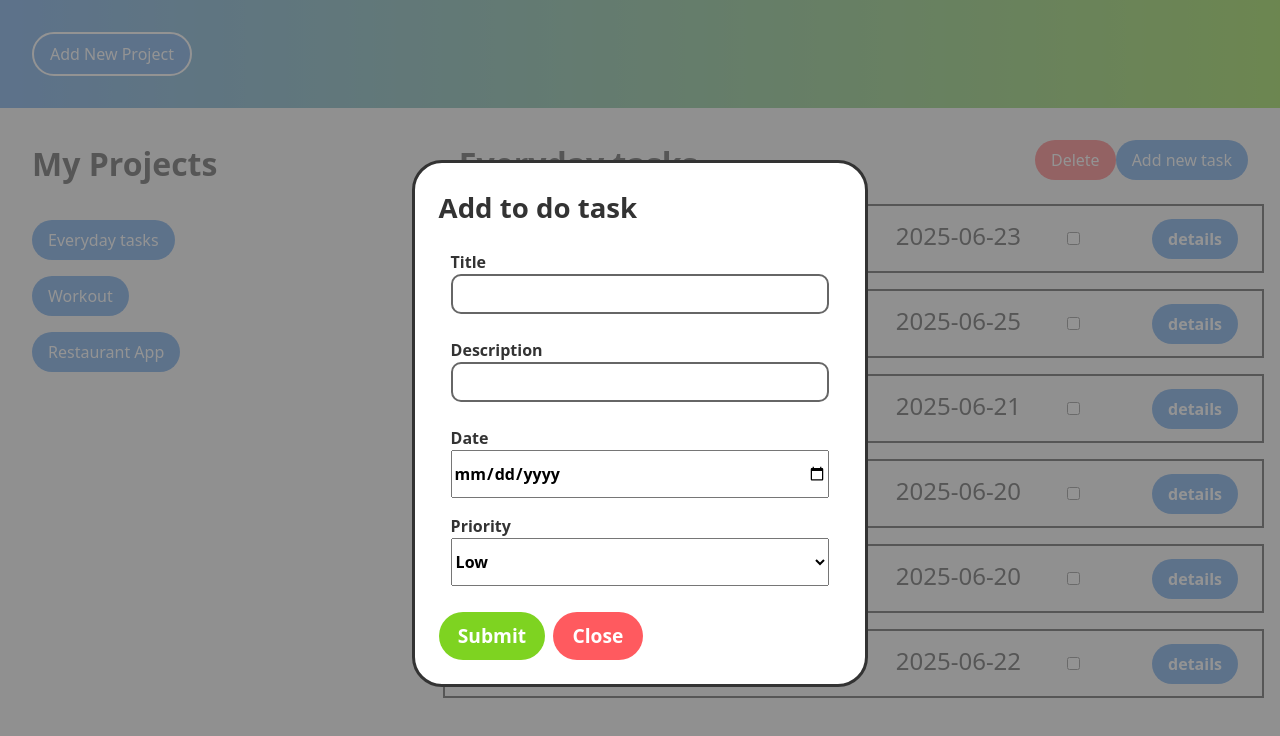
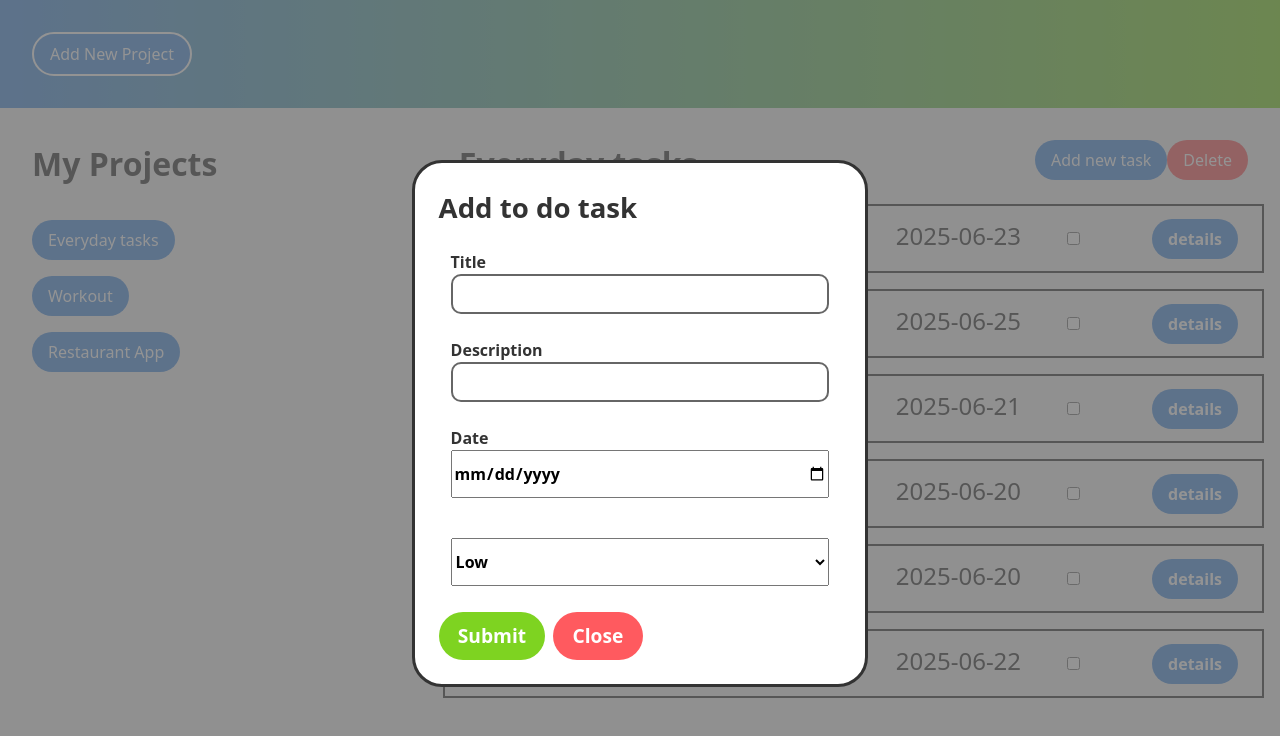
Before and after one commit to V1IRuZ/todo-list, a website built with webpack: page src/template.html in a window 1280 px wide. Both pictures are taken after a click on the button "Add new task". Built offline with nearby package versions, Linux system fonts and the light colour scheme.

Commit message:
Convert task modal from DOM to HTML
The task modal was moved to the HTML file because it makes adding and editing tasks much simpler. For this reason, the handling of the modal events was moved to the modals.js module and the task modal creation module itself was removed.

The task add button itself is now added to the main-project-DOM.js module. In addition, the button is now rendered in the same function as the project delete button.

```diff
--- a/src/index.js
+++ b/src/index.js
@@ -1,11 +1,13 @@
 import { renderDOM } from "./render-DOM";
-import { getProjectModal } from "./modals";
-import { getProjects, defaultProject } from "./projects";
+import { getProjectModal, getTaskModal, editTaskModal } from "./modals";
+import { getProjects } from "./projects";
 import "./styles.css";
 
 function renderChanges () {
     renderDOM();
+    getTaskModal();
     getProjectModal();
+    editTaskModal();
     console.log(getProjects());
 }
 
--- a/src/main-project-DOM.js
+++ b/src/main-project-DOM.js
@@ -1,5 +1,4 @@
 import { withActiveProject, getActiveProject } from "./projects";
-import { addTasksDOM } from "./task-modal";
 import { resetDOM, addGlobalEventListener } from "./utils";
 
 const main = document.createElement("main");
@@ -14,6 +13,12 @@ activeProjectH1.textContent = "No project selected";
 activeProjectHeaderDiv.appendChild(activeProjectH1)
 
 const addTasksDiv = document.createElement("div");
+
+const addNewToDoBtn = document.createElement("button");
+addNewToDoBtn.classList.add("add-task");
+addNewToDoBtn.textContent = "Add new task";
+addTasksDiv.appendChild(addNewToDoBtn);
+
 const removeProjectBtn = document.createElement("button");
 removeProjectBtn.textContent = "Delete";
 removeProjectBtn.classList.add("remove-project");
@@ -21,8 +26,9 @@ addTasksDiv.appendChild(removeProjectBtn);
 
 activeProjectHeaderDiv.appendChild(addTasksDiv);
 
-function addProjectDeleteBtn(container) {
+function addActiveProjectBtns(container) {
     withActiveProject(() => {
+        container.appendChild(addNewToDoBtn);
         container.appendChild(removeProjectBtn);
     })
 }
@@ -91,7 +97,7 @@ function makeTaskCard() {
             detailsDiv.appendChild(detailsDescription);
             detailsDiv.appendChild(detailPriority);
 
-            const buttonsDiv = document.createElement("button");
+            const buttonsDiv = document.createElement("div");
             buttonsDiv.classList.add("edit-tasks")
             buttonsDiv.classList.add("hide");
 
@@ -100,7 +106,13 @@ function makeTaskCard() {
             removeTaskBtn.textContent = "delete";
             removeTaskBtn.setAttribute("data-index", index);
 
+            const ediTaskBtn = document.createElement("button");
+            ediTaskBtn.classList.add("edit-btn");
+            ediTaskBtn.textContent = "edit";
+            ediTaskBtn.setAttribute("data-index", index);
+
             buttonsDiv.appendChild(removeTaskBtn);
+            buttonsDiv.appendChild(ediTaskBtn);
 
             makeCardContainer.appendChild(makeTaskCardDiv);
             makeCardContainer.appendChild(detailsDiv);
@@ -131,8 +143,7 @@ addGlobalEventListener("click", ".details-btn", e => {
 
 const renderActiveProjectDOM = () => {
     updateActiveProjectH1();
-    addProjectDeleteBtn(addTasksDiv);
-    addTasksDOM(addTasksDiv);
+    addActiveProjectBtns(addTasksDiv);
     activeProjectDiv.appendChild(activeProjectHeaderDiv);
 
     makeTaskCard();
--- a/src/modals.js
+++ b/src/modals.js
@@ -1,13 +1,26 @@
 import { renderDOM } from "./render-DOM";
-import { makeNewProject, setActiveProject } from "./projects";
+import { renderActiveProjectDOM } from "./main-project-DOM";
+import { makeNewProject, setActiveProject, addToDoToCurrentProject, getActiveProject } from "./projects";
 import { closeModal } from "./utils";
 
-export function getProjectModal() {
-    const addProjectBtn = document.querySelector(".add-project");
-    const projectModal = document.querySelector("#project-modal");
-    const projectForm = document.querySelector(".project-form");
+// Project modal
+const addProjectBtn = document.querySelector(".add-project");
+const projectModal = document.querySelector("#project-modal");
+const projectForm = document.querySelector(".project-form");
+
+// Task Modal
+
+const taskModal = document.querySelector(".task-modal");
+const taskForm = document.querySelector(".task-form");
+const taskModalCloseBtn = document.querySelector(".close-task");
+
+const taskTitle = document.querySelector("#task-title");
+const taskDescription = document.querySelector("#task-description");
+const taskDueDate = document.querySelector("#task-start");
+const taskPriority = document.querySelector("#priority");
 
 
+function getProjectModal() {
     addProjectBtn.addEventListener("click", () => {
         projectModal.showModal();
     })
@@ -28,3 +41,41 @@ export function getProjectModal() {
         closeModal(e, projectModal, projectForm)
     });
 }
+
+
+function getTaskModal() {
+    const addNewToDoBtn = document.querySelector(".add-task");
+
+    addNewToDoBtn.addEventListener("click", () => {
+        taskModal.showModal();
+    })
+
+    taskForm.addEventListener("submit", e => {
+        addToDoToCurrentProject(taskTitle.value, taskDescription.value, taskDueDate.value, taskPriority.value);
+        closeModal(e, taskModal, taskForm);
+        renderActiveProjectDOM();
+    })
+
+    taskModalCloseBtn.addEventListener("click", e => {
+        closeModal(e, taskModal, taskForm);
+    })
+}
+
+
+function editTaskModal() {
+
+    const activeProjectTasks = getActiveProject().tasks;
+    const editTaskBtns = document.querySelectorAll(".edit-btn");
+
+    editTaskBtns.forEach((button, index) => {
+        button.addEventListener("click", e => {
+            taskTitle.value = `${activeProjectTasks[index].title}`;
+            console.log("clicked");
+
+            taskModal.showModal();
+        })
+    })
+}
+
+
+export { getProjectModal, getTaskModal, editTaskModal }
--- a/src/render-DOM.js
+++ b/src/render-DOM.js
@@ -18,6 +18,12 @@ addGlobalEventListener("click", ".remove-task", e => {
     renderActiveProjectDOM();
 })
 
+// TESTI PAINIKE MUOKKAUSTA VARTEN
+// addGlobalEventListener("click", ".edit-btn", e => {
+//     const editModal = document.querySelector("#task-modal");
+//     editModal.showModal();
+// })
+
 const content = document.querySelector("#content");
 
 function renderDOM() {
--- a/src/task-modal.js
+++ /dev/null
@@ -1,119 +0,0 @@
-import { renderActiveProjectDOM } from "./main-project-DOM";
-import { addToDoToCurrentProject, withActiveProject } from "./projects";
-import { closeModal } from "./utils";
-
-const addNewToDoBtn = document.createElement("button");
-addNewToDoBtn.classList.add("add-task");
-addNewToDoBtn.textContent = "Add new task";
-
-const taskModal = document.createElement("dialog");
-taskModal.id = "task-modal"
-
-const taskForm = document.createElement("form");
-taskForm.setAttribute("action", "");
-taskForm.setAttribute("method", "dialog");
-taskForm.classList.add("task-form");
-
-const taskFormHeader = document.createElement("h1");
-taskFormHeader.textContent = "Add to do task";
-
-const taskFormFieldset = document.createElement("fieldset");
-
-function makeFormFieldsetDivs (labelText, labelFor, inputType) {
-
-    const taskFormDiv = document.createElement("div")
-
-    const taskFormLabel = document.createElement("label");
-    taskFormLabel.textContent = labelText;
-    taskFormLabel.setAttribute("for", labelFor);
-
-    const taskFormInput = document.createElement("input");
-    taskFormInput.id = labelFor;
-    taskFormInput.setAttribute("type", inputType);
-
-    taskFormDiv.appendChild(taskFormLabel);
-    taskFormDiv.appendChild(taskFormInput);
-
-    taskFormFieldset.appendChild(taskFormDiv);
-}
-
-makeFormFieldsetDivs("Title", "task-title", "text");
-makeFormFieldsetDivs("Description", "task-description", "text");
-makeFormFieldsetDivs("Date", "task-start", "date");
-
-const taskFormPriorityDiv = document.createElement("div");
-
-const taskFormPriorityLabel = document.createElement("label");
-taskFormPriorityLabel.textContent = "Priority";
-taskFormPriorityLabel.setAttribute("for", "priority");
-
-const taskFormPrioritySelect = document.createElement("select");
-taskFormPrioritySelect.id = "priority";
-
-function makePriorityOption(name) {
-    const priorityOption = document.createElement("option");
-    priorityOption.textContent = name
-    priorityOption.value = name
-
-    taskFormPrioritySelect.appendChild(priorityOption);
-}
-
-makePriorityOption("Low");
-makePriorityOption("Medium");
-makePriorityOption("High");
-makePriorityOption("Critical");
-
-taskFormPriorityDiv.appendChild(taskFormPriorityLabel)
-taskFormPriorityDiv.appendChild(taskFormPrioritySelect);
-taskFormFieldset.appendChild(taskFormPriorityDiv)
-
-
-
-const taskModalBtnsDiv = document.createElement("div");
-taskModalBtnsDiv.classList.add("task-btns");
-
-const taskModalSubmitBtn = document.createElement("button");
-taskModalSubmitBtn.textContent = "Submit";
-taskModalSubmitBtn.setAttribute("type", "submit");
-taskModalSubmitBtn.classList.add("submit-task");
-
-const taskModalCloseBtn = document.createElement("button");
-taskModalCloseBtn.textContent = "Close";
-taskModalCloseBtn.classList.add("close-task");
-
-taskModalBtnsDiv.appendChild(taskModalSubmitBtn);
-taskModalBtnsDiv.appendChild(taskModalCloseBtn);
-
-taskForm.appendChild(taskFormHeader);
-taskForm.appendChild(taskFormFieldset);
-taskForm.appendChild(taskModalBtnsDiv);
-
-taskModal.appendChild(taskForm);
-
-addNewToDoBtn.addEventListener("click", () => {
-    taskModal.showModal();
-})
-
-taskForm.addEventListener("submit", e => {
-    const taskTitle = document.querySelector("#task-title").value;
-    const taskDescription = document.querySelector("#task-description").value;
-    const taskDueDate = document.querySelector("#task-start").value;
-    const taskPriority = document.querySelector("#priority").value;
-
-    addToDoToCurrentProject(taskTitle, taskDescription, taskDueDate, taskPriority);
-    closeModal(e, taskModal, taskForm);
-    renderActiveProjectDOM();
-})
-
-taskModalCloseBtn.addEventListener("click", e => {
-    closeModal(e, taskModal, taskForm);
-})
-
-function addTasksDOM(container) {
-    withActiveProject(() => {
-        container.appendChild(addNewToDoBtn);
-        container.appendChild(taskModal);
-    })
-}
-
-export { addTasksDOM }
--- a/src/template.html
+++ b/src/template.html
@@ -6,6 +6,38 @@
     <title>To Do</title>
 </head>
 <body>
+    <dialog class="task-modal">
+        <form action="" method="dialog" class="task-form">
+            <h1>Add to do task</h1>
+            <fieldset>
+                <div>
+                    <label for="task-title">Title</label>
+                    <input type="text" id="task-title">
+                </div>
+                <div>
+                    <label for="task-description">Description</label>
+                    <input type="text" id="task-description">
+                </div>
+                <div>
+                    <label for="task-start">Date</label>
+                    <input type="date" id="task-start">
+                </div>
+                <div>
+                    <label for="priority"></label>
+                    <select name="task-priority" id="priority">
+                        <option value="Low">Low</option>
+                        <option value="Medium">Medium</option>
+                        <option value="High">High</option>
+                        <option value="Critical">Critical</option>
+                    </select>
+                </div>
+            </fieldset>
+            <div class="task-btns">
+                <button type="submit" class="submit-task">Submit</button>
+                <button class="close-task">Close</button>
+            </div>
+        </form>
+    </dialog>
     <header>
         <button class="add-project">Add New Project</button>
         <dialog class="project-modal" id="project-modal">
```
Also changed, not shown: README.md.
